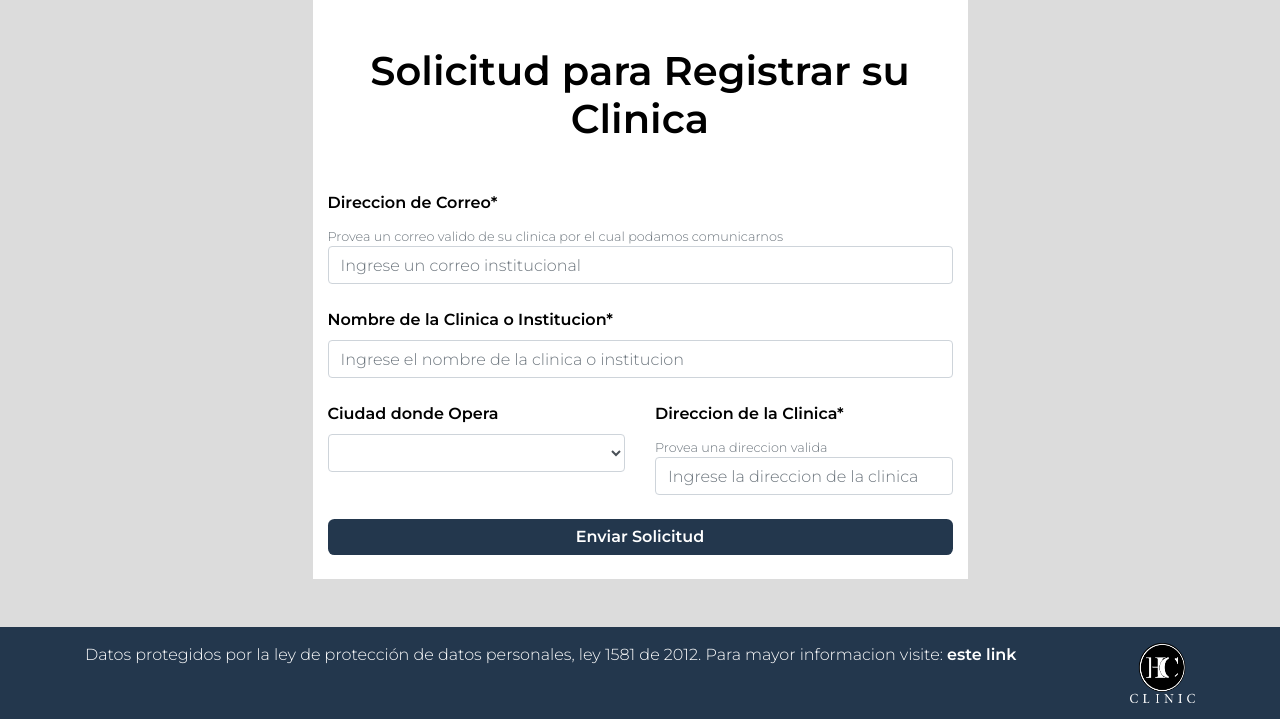
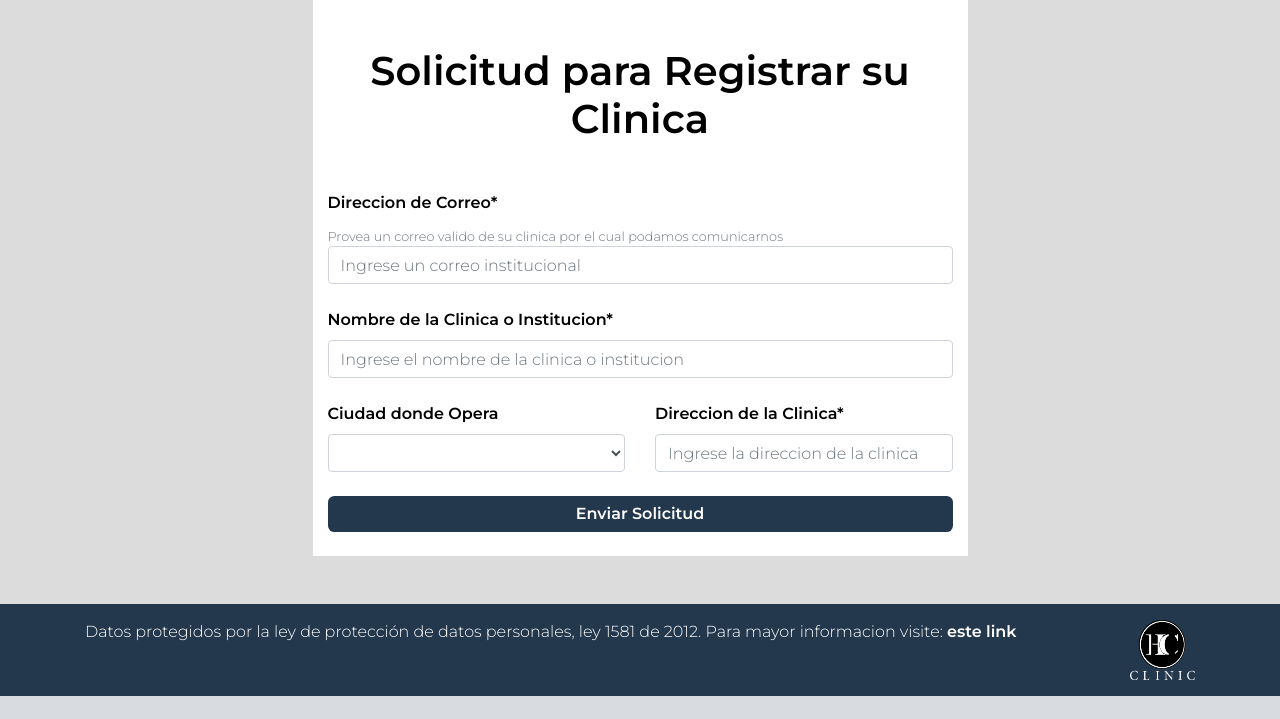
Before and after one commit to juaca2009/GestorHistoriasClinicas, a Flask app: page /registroClinico in a window 1280 px wide. Shown: the part 129-848 px from the top of the page. After the commit the page ends 825 px from the top, so only its background shows below. Run offline with Flask 2, Linux system fonts and the light colour scheme; data that the repository does not hold is empty.

Commit message:
correcion de interfaz - input direccion

```diff
--- a/sistema_gestor_historias_clinicas/templates/solicitud_clinica.html
+++ b/sistema_gestor_historias_clinicas/templates/solicitud_clinica.html
@@ -55,7 +55,6 @@
                             <div class="col">
                                 <div class="form-group mb-4">
                                     <label for="exampleInputPassword1" class="form-label text-black font-weight-bold">Direccion  de la Clinica*</label>
-                                    <small id="emailHelp" class="form-text text-muted">Provea una direccion valida</small>
                                     {% if form.direccionC.errors %}
                                         {{ form.direccionC(class="form-control mb-2 is-invalid", placeholder="Ingrese la direccion de la clinica", id="exampleInputPassword1", type="text") }}
                                         <div class="invalid-feedback">
```
